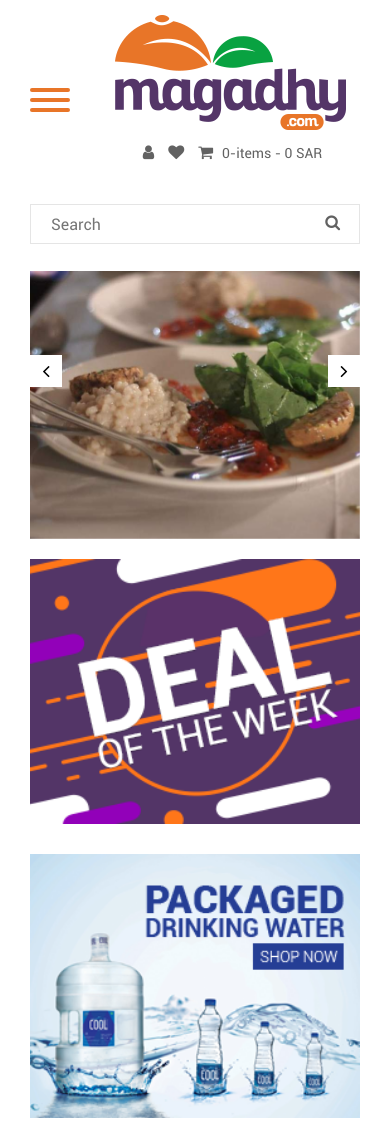
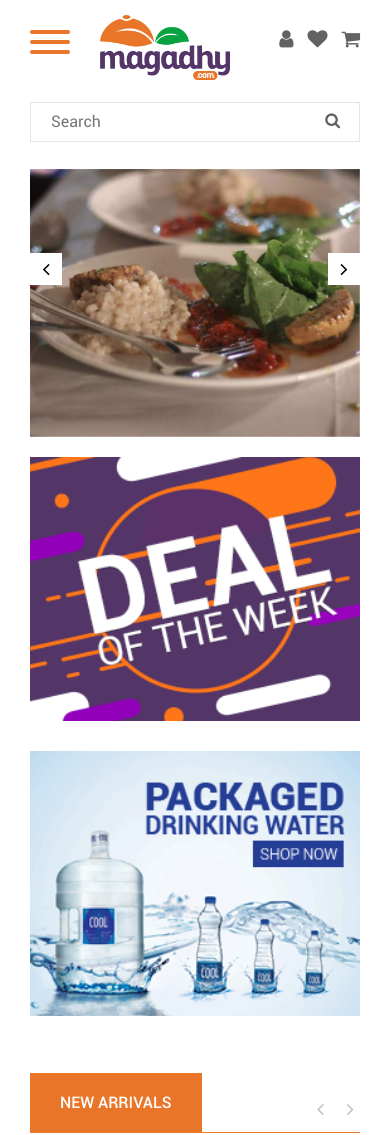
Before and after one commit to OsamaHassouna/task, a plain HTML site: page index.html in a window 390 px wide. Shown: the top 1135 px of the page. Drawn offline with Linux system fonts and the light colour scheme; a web font is replaced by a local one.

Commit message:
fixing errors 1

```diff
--- a/css/main.css
+++ b/css/main.css
@@ -513,16 +513,10 @@ aside li:hover:not(:first-child){
 }
 .off-canvas{
   position: absolute;
-  /* background: #e6e6e6; */
-  /* z-index: -1; */
   max-height: 100%;
-  /* overflow-y: auto; */
   transform: translateX(0);
   box-sizing: content-box;
 }
-
-
-
 .item-menu-mobile a{
   font-family: 'Roboto-Bold';
   font-size: 16px;
@@ -549,8 +543,9 @@ aside li:hover:not(:first-child){
 .mobile-categories-menu li a:hover{
   background: #e4e4e4;
 }
-
-
+.is-active{
+  background: #e4e4e4 !important;
+}
 
 /* MEDIA */
 
@@ -573,8 +568,19 @@ aside li:hover:not(:first-child){
 }
 @media (max-width:992px){
   .menu,
-  .categories-menu{
+  .categories-menu,
+  .topbar{
     display: none;
+  }
+  .logo > a{
+    margin: 0 auto 0 40%;
+    max-width: 200px;
+  }
+  .btn-show-menu{
+    position: absolute;
+    top: 0;
+    margin: 0;
+    left: 0;
   }
   .feature-1{
     margin-bottom: 20px;
@@ -633,37 +639,38 @@ aside li:hover:not(:first-child){
   }
 }
 @media (max-width: 576px) {
-  .container-header .logo,
-  .container-header .wrap_menu{
+  .container-header .logo{
     text-align: center;
   }
-  .container-header .wrap_menu .topbar{
+  .container-header .wrap_menu{
+    position: absolute;
+    right: 0;
+    width: auto;
+  }
+  .menu-cart li{
+    font-size: 20px;
+  }
+  .cart-price{
     display: none;
   }
-  .container-header .wrap_menu .menu-cart ul{
-    float:none;
+  .logo > a{
+    margin: 0 auto;
+    max-width: 130px;
   }
   .banners > div{
     padding: 0px;
-    /* float:none; */
   }
   .footer-links .links{
     margin-bottom: 20px;
+    max-width: 50%;
+    min-height: 200px;
   }
   .container-header{
     position: relative;
   }
-  .btn-show-menu{
-    position: absolute;
-    top: 50%;
-    margin: 0;
-    left: 0;
-  }
-  .container-header .logo a{
-    margin: 0 auto;
-  }
-  .container-header .logo a,
-  .container-header .wrap_menu{
-    padding-left: 70px;
+}
+@media (max-width: 400px) {
+  .logo > a{
+    margin: 0 80px 0 70px;
   }
 }
--- a/index.html
+++ b/index.html
@@ -30,7 +30,7 @@
             <!-- Header desktop -->
             <div class="container-header">
                  <!-- Logo -->
-                 <div class="flex-m col-lg-3 col-sm-6 logo">
+                 <div class="flex-m col-lg-3 col-sm-7 logo">
                      <!-- Button show menu -->
                     <div class="btn-show-menu">
                         <!-- Header Icon mobile -->
@@ -47,7 +47,7 @@
 
 
                 <!-- Menu -->
-                <div class="wrap_menu col-lg-9 col-sm-6">
+                <div class="wrap_menu col-lg-9 col-sm-5">
                     <div class="topbar">
                         <ul class="languages">
                             <li><a href="#" class=""><img src="images/english.png" alt="English"></a></li>
@@ -81,14 +81,14 @@
                         <div class="menu-cart col-lg-4 col-sm-12">
                             <ul>
                                 <li>
-                                    <a href="#" class="topbar-social-item fa fa-user"></a>
+                                    <a href="#" class="fa fa-user"></a>
                                 </li>
                                 <li>
-                                    <a href="#" class="topbar-social-item fa fa-heart"></a>
+                                    <a href="#" class="fa fa-heart"></a>
                                 </li>
                                 <li>
-                                    <a href="#" class="topbar-social-item fa fa-shopping-cart"></a>
-                                    <span>0-items - 0 SAR</span>
+                                    <a href="#" class="fa fa-shopping-cart"></a>
+                                    <span class="cart-price">0-items - 0 SAR</span>
                                 </li>
                             </ul>
                         </div>
@@ -132,6 +132,13 @@
                             <li><a href="#">Vagetables and Fruit</a></li>
                             <li><a href="#">Animals supplies</a></li>
                             <li><a href="#">Others</a></li>
+                        </ul>
+                    </li>
+                    <li class="item-menu-mobile">
+                        <a href="#">Language</a>
+                        <ul class="mobile-categories-menu">
+                            <li><a href="#" class="is-active">English</a></li>
+                            <li><a href="#">Arabic</a></li>
                         </ul>
                     </li>
                 </ul>
```
